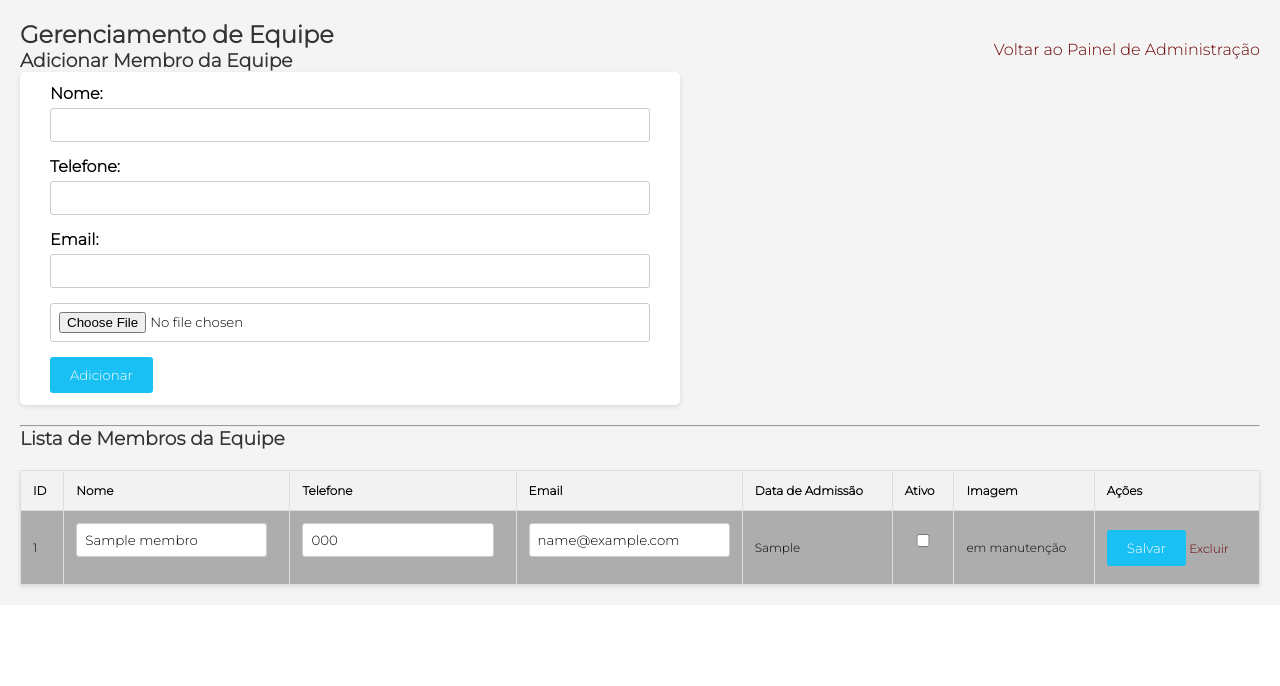
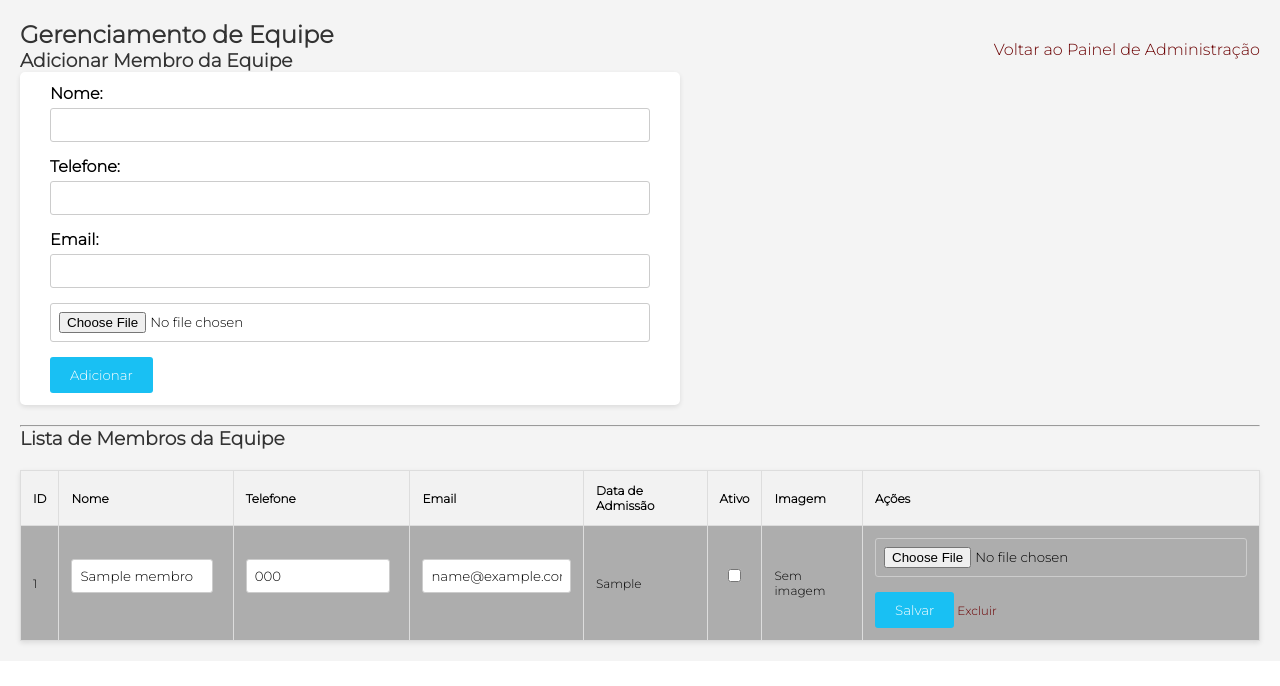
Before and after one commit to santoswentz/barbeariaderua, a Flask app: template templates/gerenciamento_equipe.html in a window 1280 px wide. Shown: the top 686 px of the page. Run offline with Flask 3, Linux system fonts and the light colour scheme; the template is opened without the code that fills it: most values are stand-ins (such as "Sample title", 1, 10 or a date in 2020).

Commit message:
18.09
CRUD equipe funcionando tudo menos atualizar 100%

```diff
--- a/app.py
+++ b/app.py
@@ -297,6 +297,7 @@ def verificar_imagem(equipe_id):
                 return send_file(io.BytesIO(imagem_blob), mimetype='image/jpeg')
         return 'Imagem não encontrada', 404
 
+
 # gerenciamento de equipe com CRUD completo
 @app.route('/gerenciamentoequipe', methods=['GET', 'POST'])
 def gerenciar_equipe():
--- a/templates/gerenciamento_equipe.html
+++ b/templates/gerenciamento_equipe.html
@@ -43,7 +43,7 @@
             <th>Email</th>
             <th>Data de Admissão</th>
             <th>Ativo</th>
-            <th>Imagem</th> <!-- Nova coluna para a imagem -->
+            <th>Imagem</th>
             <th>Ações</th>
         </tr>
         {% for membro in equipe %}
@@ -66,12 +66,13 @@
                 </td>
                 <td>
                     {% if membro.imagem %}
-                        <img src="{{ url_for('imagem', equipe_id=membro.equipe_id) }}" alt="Imagem de {{ membro.nome }}" style="width: 100px; height: auto;" alt="Imagem do Membro">
+                        <img src="{{ url_for('verificar_imagem', equipe_id=membro.equipe_id) }}" alt="Imagem do membro" style="max-width: 100px;">
                     {% else %}
-                        em manutenção
+                        <p>Sem imagem</p>
                     {% endif %}
                 </td>
                 <td>
+                    <input type="file" name="imagem" accept="image/*">
                     <button type="submit" name="editar">Salvar</button>
                     <a href="?excluir={{ membro.equipe_id }}" onclick="return confirm('Tem certeza que deseja excluir este membro da equipe?');">Excluir</a>
                 </td>
```
